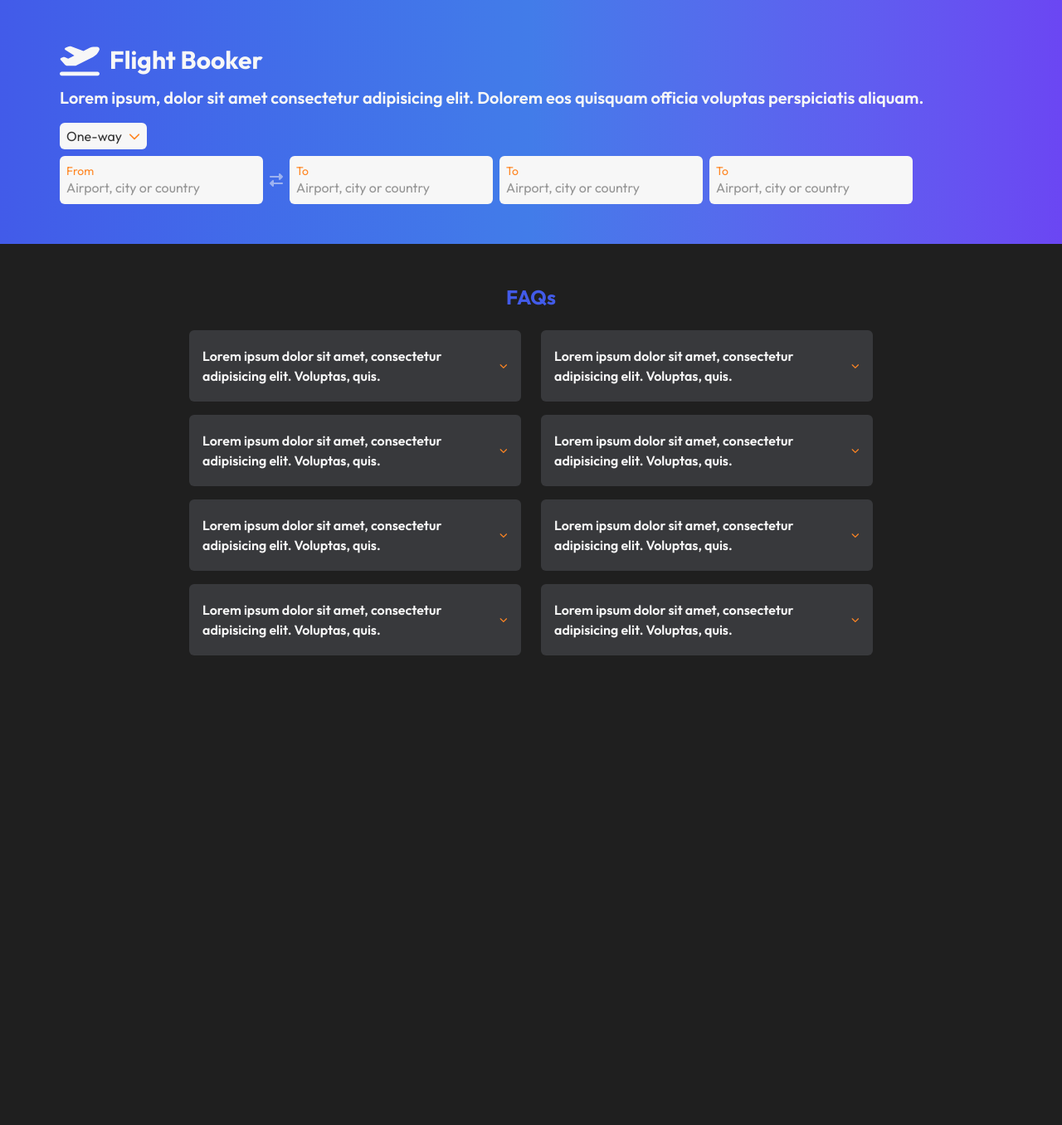
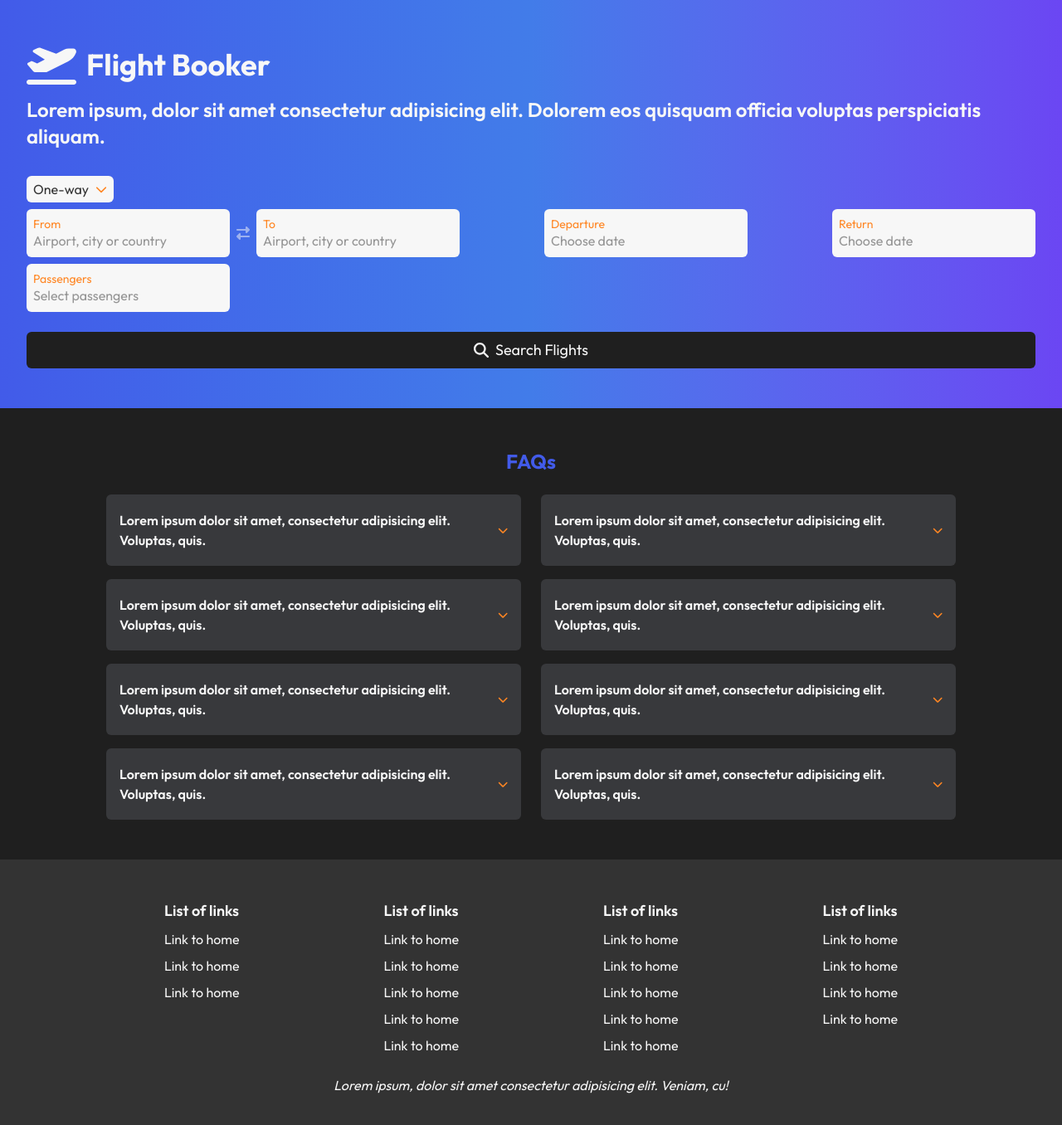
Before and after one commit to mafgit/flights-frontend, a Next.js app: page / in a window 1280 px wide. Shown: the top 1356 px of the page at 83% size. Before the commit the page ends 838 px from the top, so only its background shows below. Built offline with nearby package versions, Linux system fonts and the light colour scheme.

Commit message:
progress

```diff
--- a/app/globals.css
+++ b/app/globals.css
@@ -46,8 +46,8 @@ body {
 
 button {
   cursor: pointer;
+  /* transition: all 0.2s ease-in-out; */
 }
-
 
 ::-webkit-scrollbar {
   border-radius: 6px;
@@ -58,3 +58,12 @@ button {
   background: var(--color-secondary);
   border-radius: 10px;
 }
+
+.search-btn:hover > div {
+  width: 100%;
+
+}
+
+.search-btn:hover {
+  color: var(--primary);
+}
--- a/app/layout.tsx
+++ b/app/layout.tsx
@@ -1,6 +1,7 @@
 import type { Metadata } from "next";
 import { Outfit } from "next/font/google";
 import "./globals.css";
+import Footer from "@/components/Footer";
 
 const outfit = Outfit({
   subsets: ["latin"],
@@ -37,7 +38,6 @@ export const metadata: Metadata = {
     // creator: '@...',
     images: [], // todo: metadata
   },
-  // todo: add more metadata
 };
 
 export default function RootLayout({
@@ -47,7 +47,10 @@ export default function RootLayout({
 }>) {
   return (
     <html lang="en">
-      <body className={`${outfit.variable} antialiased`}>{children}</body>
+      <body className={`${outfit.variable} antialiased`}>
+        {children}
+        <Footer />
+      </body>
     </html>
   );
 }
--- a/components/FAQ.tsx
+++ b/components/FAQ.tsx
@@ -6,7 +6,7 @@ const FAQ = ({ q, a }: { q: string; a: string }) => {
   const [opened, setOpened] = useState(false);
 
   return (
-    <div className="relative text-left mx-auto align-top self-start max-w-[400px] bg-gray-400/20  rounded-md p-2 px-4">
+    <div className="relative text-left mx-auto align-top self-start max-w-[500px] bg-gray-400/20  rounded-md p-2 px-4">
       <button
         className="flex justify-between w-full gap-2 items-center min-w-full z-10 min-h-[70px]"
         onClick={() => setOpened(!opened)}
--- a/components/FAQs.tsx
+++ b/components/FAQs.tsx
@@ -37,7 +37,7 @@ const faqs = [
 
 const FAQs = () => {
   return (
-    <div className="max-w-[1200px] mx-auto flex items-center justify-center flex-col gap-6 p-8 py-12">
+    <div className="max-w-[1300px] mx-auto flex items-center justify-center flex-col gap-6 p-8 py-12">
       <h2 className="font-bold text-2xl text-primary">FAQs</h2>
       <div className="grid grid-cols-2 items-center gap-x-6 gap-y-4 justify-center transition-all duration-100">
         {faqs.map((faq, i) => (
--- a/components/Footer.tsx
+++ b/components/Footer.tsx
@@ -0,0 +1,92 @@
+import Link from "next/link";
+
+const Footer = () => {
+  return (
+    <div className="bg-foreground-black  p-8 py-12">
+      <div className="max-w-[1200px] mx-auto flex gap-4 justify-evenly items-start">
+        <div className="">
+          <h4 className="font-semibold text-lg">List of links</h4>
+          <ul className="flex flex-col gap-2 mt-2">
+            <li className="cursor-pointer">
+              <Link href={"/"}>Link to home</Link>
+            </li>
+            <li className="cursor-pointer">
+              <Link href={"/"}>Link to home</Link>
+            </li>
+            <li className="cursor-pointer">
+              <Link href={"/"}>Link to home</Link>
+            </li>
+          </ul>
+        </div>
+
+        <div className="">
+          <h4 className="font-semibold text-lg">List of links</h4>
+          <ul className="flex flex-col gap-2 mt-2">
+            <li className="cursor-pointer">
+              <Link href={"/"}>Link to home</Link>
+            </li>
+            <li className="cursor-pointer">
+              <Link href={"/"}>Link to home</Link>
+            </li>
+            <li className="cursor-pointer">
+              <Link href={"/"}>Link to home</Link>
+            </li>
+            <li className="cursor-pointer">
+              <Link href={"/"}>Link to home</Link>
+            </li>
+            <li className="cursor-pointer">
+              <Link href={"/"}>Link to home</Link>
+            </li>
+          </ul>
+        </div>
+
+        <div className="">
+          <h4 className="font-semibold text-lg">List of links</h4>
+          <ul className="flex flex-col gap-2 mt-2">
+            <li className="cursor-pointer">
+              <Link href={"/"}>Link to home</Link>
+            </li>
+            <li className="cursor-pointer">
+              <Link href={"/"}>Link to home</Link>
+            </li>
+            <li className="cursor-pointer">
+              <Link href={"/"}>Link to home</Link>
+            </li>
+            <li className="cursor-pointer">
+              <Link href={"/"}>Link to home</Link>
+            </li>
+            <li className="cursor-pointer">
+              <Link href={"/"}>Link to home</Link>
+            </li>
+          </ul>
+        </div>
+
+        <div className="">
+          <h4 className="font-semibold text-lg">List of links</h4>
+          <ul className="flex flex-col gap-2 mt-2">
+            <li className="cursor-pointer">
+              <Link href={"/"}>Link to home</Link>
+            </li>
+            <li className="cursor-pointer">
+              <Link href={"/"}>Link to home</Link>
+            </li>
+            <li className="cursor-pointer">
+              <Link href={"/"}>Link to home</Link>
+            </li>
+            <li className="cursor-pointer">
+              <Link href={"/"}>Link to home</Link>
+            </li>
+          </ul>
+        </div>
+      </div>
+
+      <div className="text-center mt-6">
+        <p className="italic">
+          Lorem ipsum, dolor sit amet consectetur adipisicing elit. Veniam, cu!
+        </p>
+      </div>
+    </div>
+  );
+};
+
+export default Footer;
--- a/components/Hero.tsx
+++ b/components/Hero.tsx
@@ -12,17 +12,17 @@ const Hero = () => {
 
   return (
     <div className="bg-gradient-to-r from-primary via-primary-shade to-primary-shade-2">
-      <div className="flex flex-col gap-4 p-8 py-12 max-w-[1200px] mx-auto">
+      <div className="flex flex-col gap-8 p-8 py-12 max-w-[1300px] mx-auto">
         <div className="flex flex-col gap-2">
-          <div className="flex items-center justify-start gap-3">
+          <div className="flex items-center justify-start gap-3 ">
             {/* <Image src={"/next.svg"} width={100} height={100} alt="logo" className="inline" /> */}
-            <FaPlaneDeparture className="text-5xl text-foreground" />
-            <h1 className="font-bold text-3xl inline">Flight Booker</h1>
+            <FaPlaneDeparture className="text-6xl text-foreground" />
+            <h1 className="font-bold text-4xl inline">Flight Booker</h1>
           </div>
-          <h1 className="font-semibold text-xl">
+          <h2 className="font-semibold text-2xl">
             Lorem ipsum, dolor sit amet consectetur adipisicing elit. Dolorem
             eos quisquam officia voluptas perspiciatis aliquam.
-          </h1>
+          </h2>
         </div>
 
         <div className="">
--- a/components/HeroSearch.tsx
+++ b/components/HeroSearch.tsx
@@ -1,7 +1,7 @@
 "use client";
 import { useState } from "react";
 import SearchDropdown, { SearchDropdownOption } from "./SearchDropdown";
-import { FaRightLeft } from "react-icons/fa6";
+import { FaMagnifyingGlass, FaRightLeft } from "react-icons/fa6";
 
 const airportOptions = [
   {
@@ -67,9 +67,9 @@ const HeroSearch = () => {
   };
 
   return (
-    <div className="flex flex-col gap-2 mt-2">
-      <div className="flex gap-2">
-        <div className="flex">
+    <div className="flex flex-col gap-2 mt-2 justify-between">
+      <div className="flex gap-2 flex-wrap items-center justify-between">
+        <div className="flex justify-between items-center">
           <SearchDropdown
             options={airportOptions}
             searchText={fromText}
@@ -107,8 +107,8 @@ const HeroSearch = () => {
           setSearchText={setToText}
           selectedOption={selectedToOption}
           setSelectedOption={setSelectedToOption}
-          label={"To"}
-          placeholder={"Airport, city or country"}
+          label={"Departure"}
+          placeholder={"Choose date"}
         />
 
         <SearchDropdown
@@ -117,10 +117,32 @@ const HeroSearch = () => {
           setSearchText={setToText}
           selectedOption={selectedToOption}
           setSelectedOption={setSelectedToOption}
-          label={"To"}
-          placeholder={"Airport, city or country"}
+          label={"Return"}
+          placeholder={"Choose date"}
+        />
+
+        <SearchDropdown
+          options={airportOptions}
+          searchText={toText}
+          setSearchText={setToText}
+          selectedOption={selectedToOption}
+          setSelectedOption={setSelectedToOption}
+          label={"Passengers"}
+          placeholder={"Select passengers"}
         />
       </div>
+
+      <button className="search-btn relative mt-4 w-full bg-background rounded-md flex items-center justify-center gap-2 text-lg p-2 ">
+        <div
+          className={
+            "z-[5] bg-white h-full w-0 absolute top-0 left-0 transition-all duration-200 rounded-md "
+          }
+        ></div>
+        <FaMagnifyingGlass className="z-[10] transition-all duration-200" />
+        <span className="z-[10]  transition-all duration-200">
+          Search Flights
+        </span>
+      </button>
     </div>
   );
 };
```
